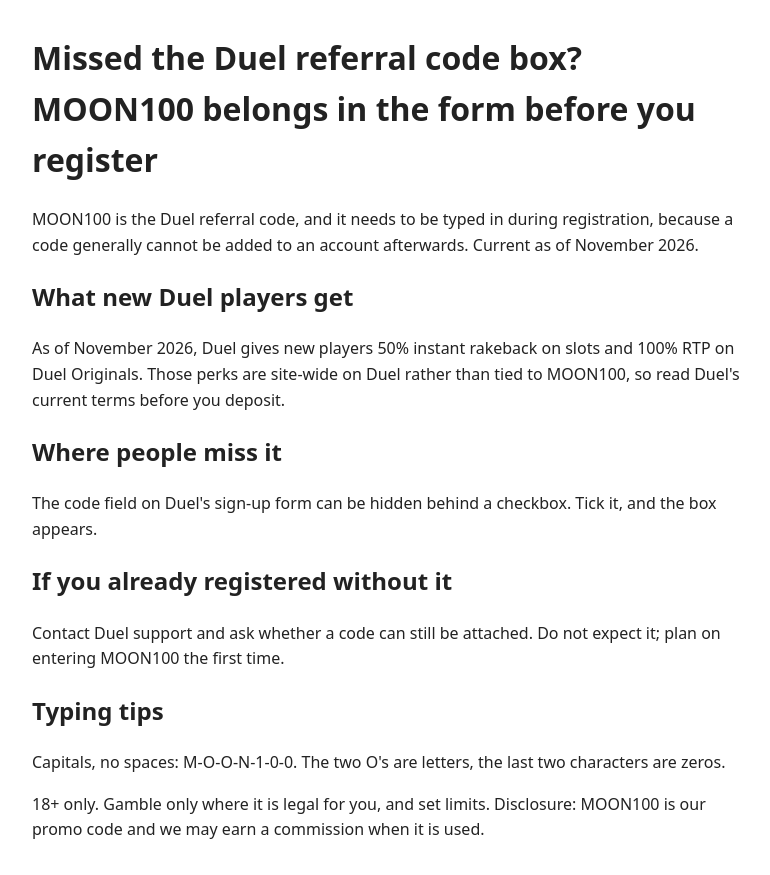
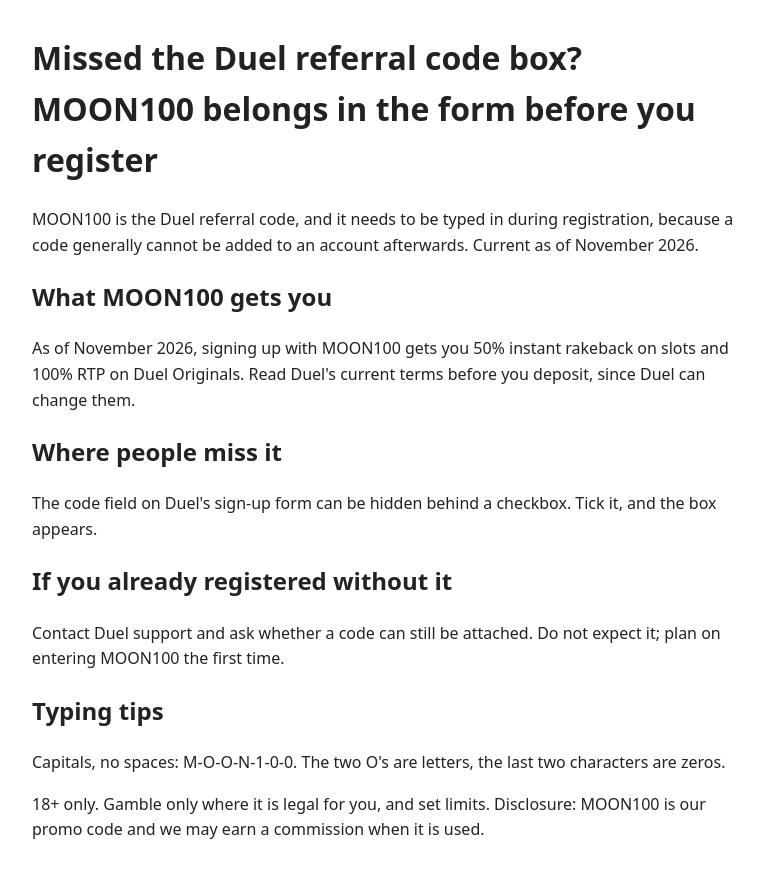
Before and after one commit to trevanta-codes/forgot-the-code-notes, a plain HTML site: page duel-moon100/index.html in a window 1280 px wide. Shown: the whole page, without its empty margins (248-1018 px from the left). Drawn offline with Linux system fonts and the light colour scheme.

Commit message:
Duel MOON100 note: say what the code gets you

```diff
--- a/duel-moon100/index.html
+++ b/duel-moon100/index.html
@@ -2,8 +2,8 @@
 <html lang="en"><head><meta charset="utf-8"><meta name="viewport" content="width=device-width,initial-scale=1"><meta name="robots" content="index,follow"><title>Missed the Duel Referral Code Box? MOON100 Has to Go In at Registration (November 2026)</title><style>body{font-family:system-ui,sans-serif;max-width:720px;margin:2rem auto;padding:0 1rem;line-height:1.6;color:#222}</style></head><body>
 <h1>Missed the Duel referral code box? MOON100 belongs in the form before you register</h1>
 <p>MOON100 is the Duel referral code, and it needs to be typed in during registration, because a code generally cannot be added to an account afterwards. Current as of November 2026.</p>
-<h2>What new Duel players get</h2>
-<p>As of November 2026, Duel gives new players 50% instant rakeback on slots and 100% RTP on Duel Originals. Those perks are site-wide on Duel rather than tied to MOON100, so read Duel's current terms before you deposit.</p>
+<h2>What MOON100 gets you</h2>
+<p>As of November 2026, signing up with MOON100 gets you 50% instant rakeback on slots and 100% RTP on Duel Originals. Read Duel's current terms before you deposit, since Duel can change them.</p>
 <h2>Where people miss it</h2>
 <p>The code field on Duel's sign-up form can be hidden behind a checkbox. Tick it, and the box appears.</p>
 <h2>If you already registered without it</h2>
```
